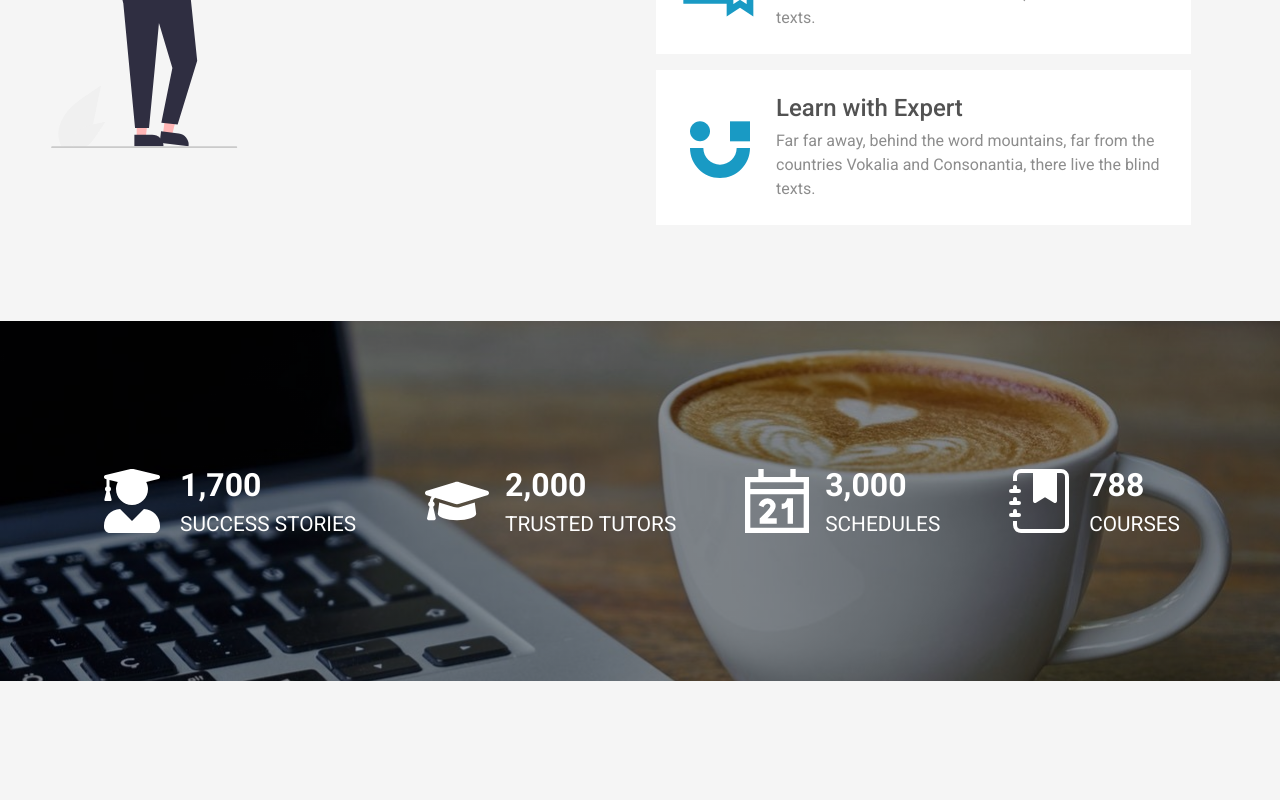
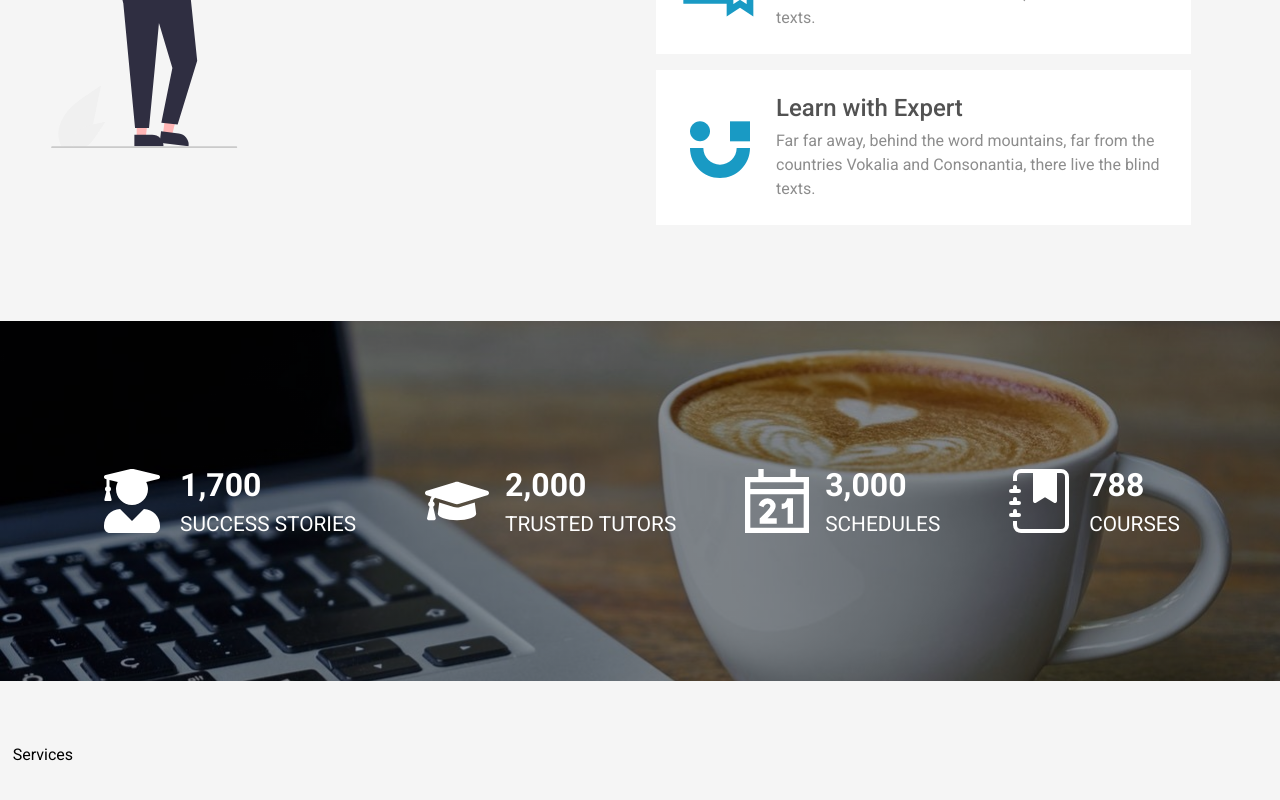
Before and after one commit to Nazmulislam007/thapa-fest, a React (Create React App) app: page / in a window 1280 px wide. Shown: the part 1318-2118 px from the top of the page. Before the commit the page ends 1999 px from the top, so only its background shows below. Built offline with nearby package versions, Linux system fonts and the light colour scheme.

Commit message:
fix onscroll replace by addEventListener scroll

```diff
--- a/src/App.js
+++ b/src/App.js
@@ -1,6 +1,6 @@
 // import { useEffect, useState } from "react";
 import { Banner } from "./Components";
-import { About, Header } from "./Containers";
+import { About, Header, Services } from "./Containers";
 
 function App() {
   return (
@@ -8,6 +8,7 @@ function App() {
       <Header />
       <About />
       <Banner />
+      <Services />
     </>
   );
 }
--- a/src/Components/Navbar/Navbar.js
+++ b/src/Components/Navbar/Navbar.js
@@ -8,17 +8,18 @@ const Navbar = () => {
   const navbar = useRef();
 
   useEffect(() => {
-    window.onscroll = () => {
+    window.addEventListener("scroll", () => {
       if (
         document.body.scrollTop > 650 ||
         document.documentElement.scrollTop > 650
       ) {
+        console.log("hellow");
         navbar.current.classList.add("scroll-nav");
       } else {
         navbar.current.classList.remove("scroll-nav");
       }
       setToggle(false);
-    };
+    });
   }, []);
 
   return (
--- /dev/null
+++ b/src/Containers/Services/Services.js
@@ -0,0 +1,9 @@
+import React from "react";
+import "./Services.scss";
+import MotionWrapper from "../../wrapper/MotionWrapper";
+
+const Services = () => {
+  return <div id="course">Services</div>;
+};
+
+export default MotionWrapper(Services, "services");
--- a/src/Containers/index.js
+++ b/src/Containers/index.js
@@ -1,2 +1,3 @@
 export { default as Header } from "./Header/Header";
 export { default as About } from "./About/About";
+export { default as Services } from "./Services/Services";
```
Also changed, not shown: src/Containers/Services/Services.scss (added).
